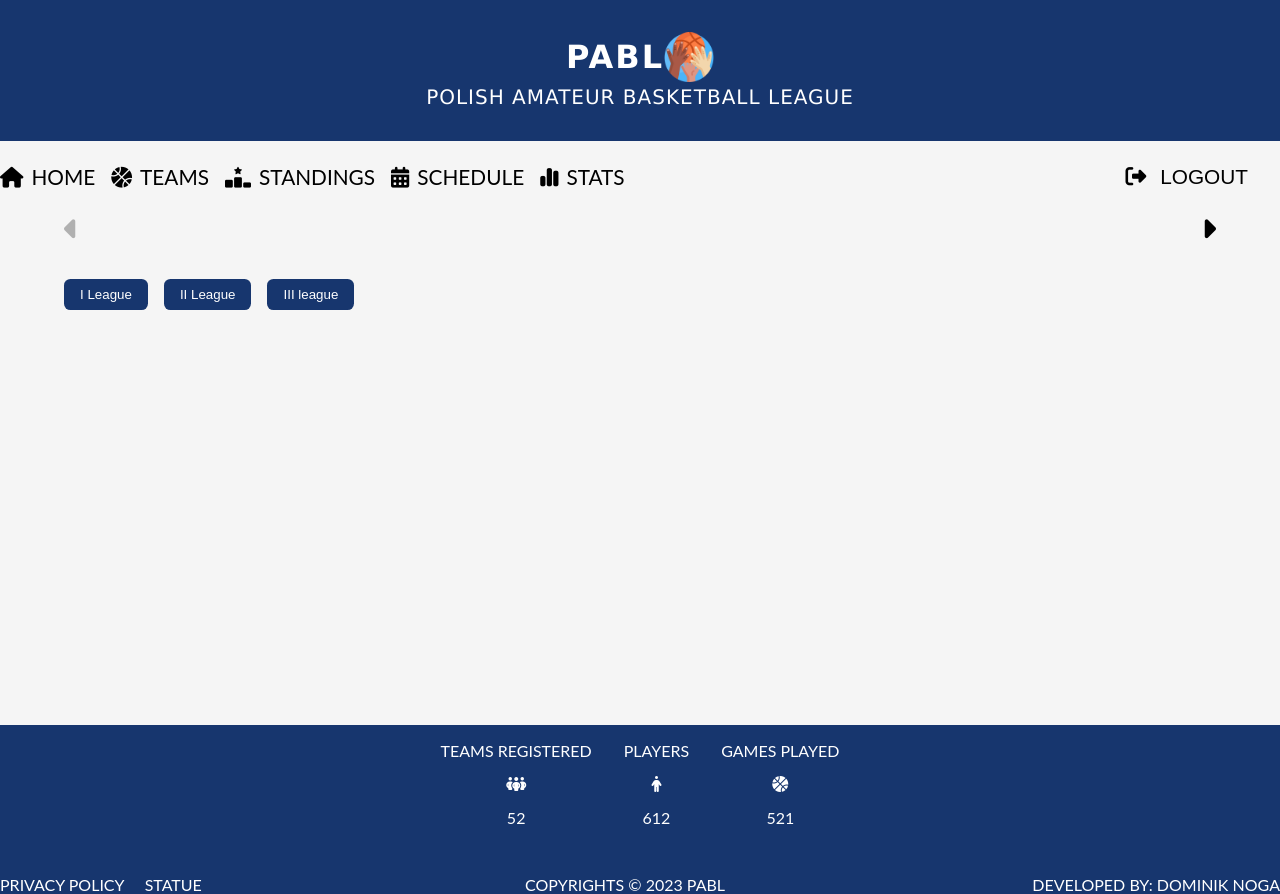
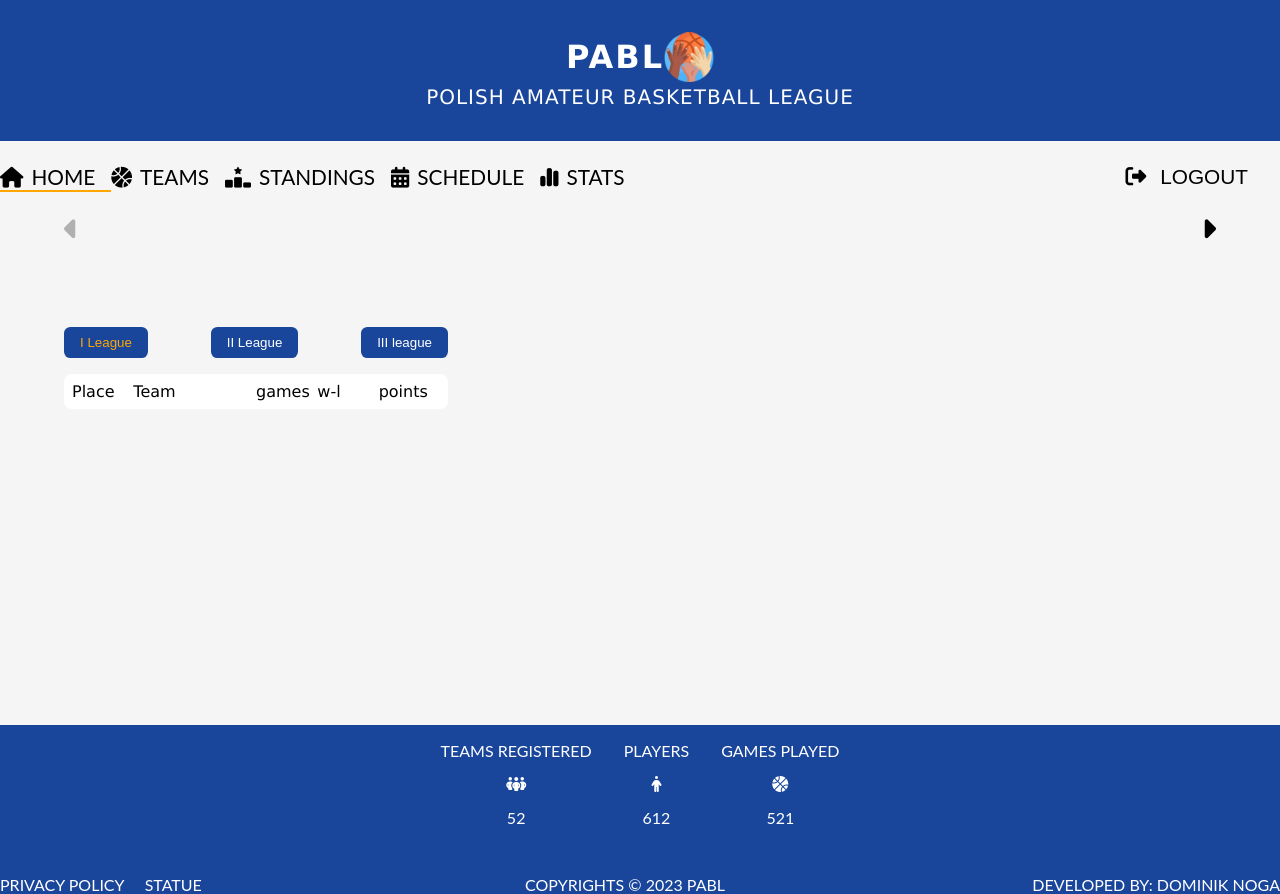
Before and after one commit to DominikNoga/basketball-league-angular, a website: page frontend/index.html at #!/home in a window 1280 px wide. Both pictures are taken after a click on the button "I League". Drawn offline with nearby package versions, Linux system fonts and the light colour scheme; no server answers.

Commit message:
refactored all sass folders into better structure

```diff
--- a/frontend/app/app.js
+++ b/frontend/app/app.js
@@ -55,3 +55,9 @@ myApp.controller("MainController", ["$scope", "$location", function($scope, $loc
     }
 
 }])
+myApp.controller('RouteController', ['$scope', '$location', function($scope, $location) {
+    $scope.currentPage = $location.path().slice(1);
+    $scope.setActive = () =>{
+        $scope.currentPage = $location.path().slice(1);
+    }
+}])
--- a/frontend/app/modules/home.js
+++ b/frontend/app/modules/home.js
@@ -76,6 +76,7 @@ home.controller("LeagueTable", ["$scope", "apiService", "$q",function($scope, ap
         })
     $scope.setCurrentTable = (league) =>{
         $scope.currentTeams = $scope.allTeams.filter(team => team.league === league)
-            .sort((t1, t2) => t1.t1Points > t2.points)
+            .sort((t1, t2) => t1.wins < t2.wins)
+        $scope.currentLeague = league;
     }
 }])
--- a/frontend/components/nav.html
+++ b/frontend/components/nav.html
@@ -1,6 +1,6 @@
-<ul class="nav-list-left">
+<ul class="nav-list-left" ng-controller="RouteController">
     <li class="nav-item">
-        <a href="/frontend/#!/home" class="nav-link"><i class="fa-solid fa-house"></i>Home</a>
+        <a href="/frontend/#!/home" class="nav-link" ng-class="{'nav-link-active':currentPage === 'home'}" ng-click="setActive()"><i class="fa-solid fa-house"></i>Home</a>
     </li>
     <li class="nav-item">
         <span class="nav-link"><i class="fa-solid fa-basketball"></i>teams</span>
--- a/frontend/views/home.html
+++ b/frontend/views/home.html
@@ -2,15 +2,29 @@
 <section class="stats-and-standings">
     <section class="league-table-section" ng-controller="LeagueTable">
         <section class="choose-league">
-            <button class="league-choose-btn" ng-repeat="league in ['I League', 'II League', 'III league']"
-                ng-click="setCurrentTable($index + 1)">
+            <button ng-repeat="league in ['I League', 'II League', 'III league']"
+                ng-click="setCurrentTable($index + 1)"
+                class="league-choose-btn"
+                ng-class="{'current': currentLeague === $index + 1}"
+                >
                 {{league}}
             </button>
         </section>
-        <ol class="league-table">
-            <li class="league-table-row" ng-repeat="team in currentTeams">
-                {{team.name}}
-            </li>
-        </ol>
+        <div class="league-table">
+            <div class="league-table-row">
+                <span>Place</span>
+                <span>Team</span>
+                <span>games</span>
+                <span>w-l</span>
+                <span>points</span>
+            </div>
+            <div class="league-table-row" ng-repeat="team in currentTeams">
+                <span>{{$index + 1 }}</span>
+                <span>{{team.name}} </span>
+                <span>{{team.wins + team.losses}}</span>
+                <span>{{team.wins}}-{{team.losses}}</span>
+                <span>{{team.points}}</span>
+            </div>
+        </div>
     </section>
 </section>
--- a/static/sass/mixins/_mixins.scss
+++ b/static/sass/mixins/_mixins.scss
@@ -7,7 +7,7 @@
     color:$color;
 }
 
-@mixin addPseudo($name: 'before', $pos:absolute,$top:0,$left:0, $width:100%, $height:2px, $bc, $display:block){
+@mixin addPseudo($name: 'before', $pos:absolute,$top:0,$left:0, $width:100%, $height:0px, $bc, $display:block){
     &:#{$name}{
         content: '';
         position: $pos;
--- a/static/sass/variables/_colors.scss
+++ b/static/sass/variables/_colors.scss
@@ -1,3 +1,3 @@
-$ball:#FC7404;
-$background2:#17366e;
+$ball:rgb(255, 166, 0);
+$background2:#19469b;
 $main-color:whitesmoke;
--- a/static/sass/views/home.scss
+++ b/static/sass/views/home.scss
@@ -8,3 +8,10 @@
     display: grid;
     grid-template-columns: 1fr 1fr 1fr;
 }
+@media screen and (max-width:1000px) {
+    .stats-and-standings{
+        display: flex;
+        flex-direction: column;
+        gap:1rem;
+    }
+}
```
Also changed, not shown: db/db.json (+9 -9 lines), frontend/src/css/style.css.
